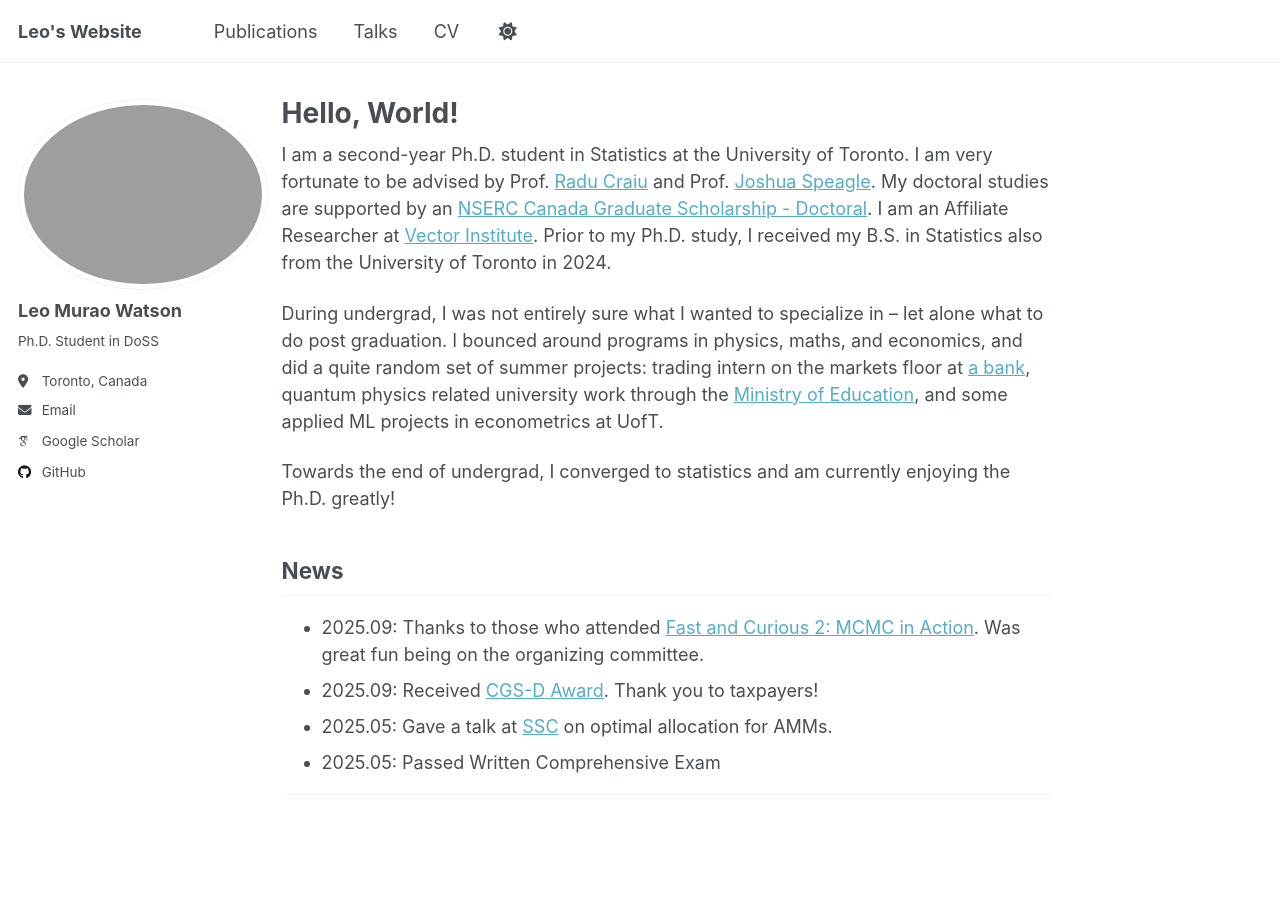
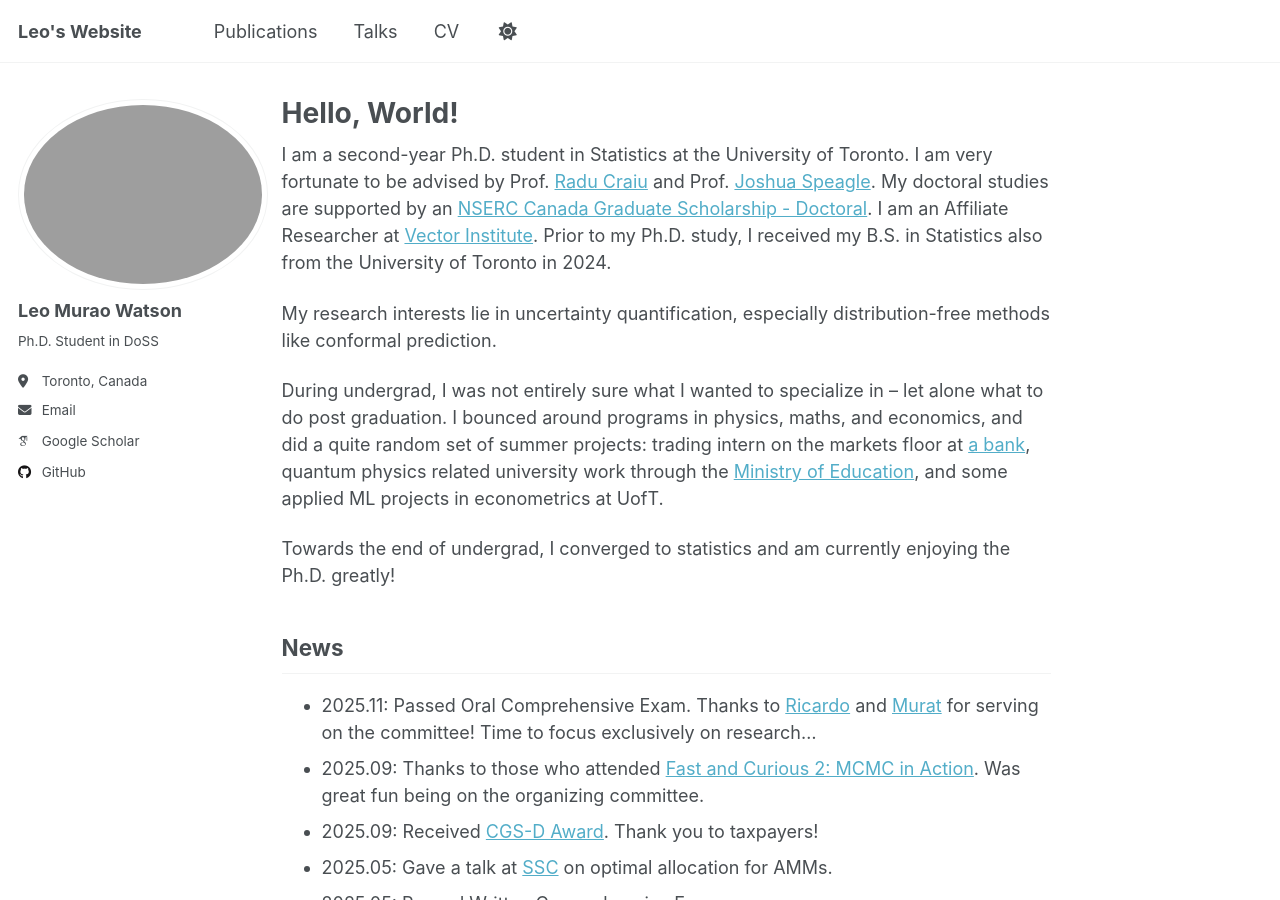
Before and after one commit to leo-watson/leo-watson.github.io, a Jekyll site: the page built from _pages/about.md, in a window 1280 px wide and 900 px high. Built offline with Jekyll 4.4.1, drawn with Linux system fonts in a browser that asks for light colours; some web fonts are replaced.

Commit message:
News Update
Passed Oral Comp.

```diff
--- a/_pages/about.md
+++ b/_pages/about.md
@@ -10,11 +10,14 @@ redirect_from:
 
 I am a second-year Ph.D. student in Statistics at the University of Toronto. I am very fortunate to be advised by Prof. [Radu Craiu](https://raducraiu.com/) and Prof. [Joshua Speagle](https://joshspeagle.com/). My doctoral studies are supported by an [NSERC Canada Graduate Scholarship  - Doctoral](https://www.nserc-crsng.gc.ca/nserc-crsng/fundingdecisions-decisionsfinancement/scholarshipsandfellowships-concoursdebourses/index_eng.asp). I am an Affiliate Researcher at [Vector Institute](https://vectorinstitute.ai/). Prior to my Ph.D. study, I received my B.S. in Statistics also from the University of Toronto in 2024.
 
+My research interests lie in uncertainty quantification, especially distribution-free methods like conformal prediction.
+
 During undergrad, I was not entirely sure what I wanted to specialize in -- let alone what to do post graduation. I bounced around programs in physics, maths, and economics, and did a quite random set of summer projects:  trading intern on the markets floor at [a bank](https://www.citi.com/), quantum physics related university work through the [Ministry of Education](https://www.mext.go.jp/en/), and some applied ML projects in econometrics at UofT.
 
 Towards the end of undergrad, I converged to statistics and am currently enjoying the Ph.D. greatly!
 
 ## News
+- 2025.11: Passed Oral Comprehensive Exam. Thanks to [Ricardo](https://ricardobaptista.com/) and [Murat](https://www.cs.toronto.edu/~erdogdu/) for serving on the committee! Time to focus exclusively on research...
 - 2025.09: Thanks to those who attended [Fast and Curious 2: MCMC in Action](https://raducraiu.com/the-fast-and-curious-ii-mcmc-in-action/). Was great fun being on the organizing committee.
 - 2025.09: Received [CGS-D Award](https://www.nserc-crsng.gc.ca/nserc-crsng/fundingdecisions-decisionsfinancement/scholarshipsandfellowships-concoursdebourses/index_eng.asp). Thank you to taxpayers!
 - 2025.05: Gave a talk at [SSC](https://ssc.ca/en/meetings/annual/2025-ssc-annual-meeting-saskatoon) on optimal allocation for AMMs.
```
Also changed, not shown: 1 other file.
